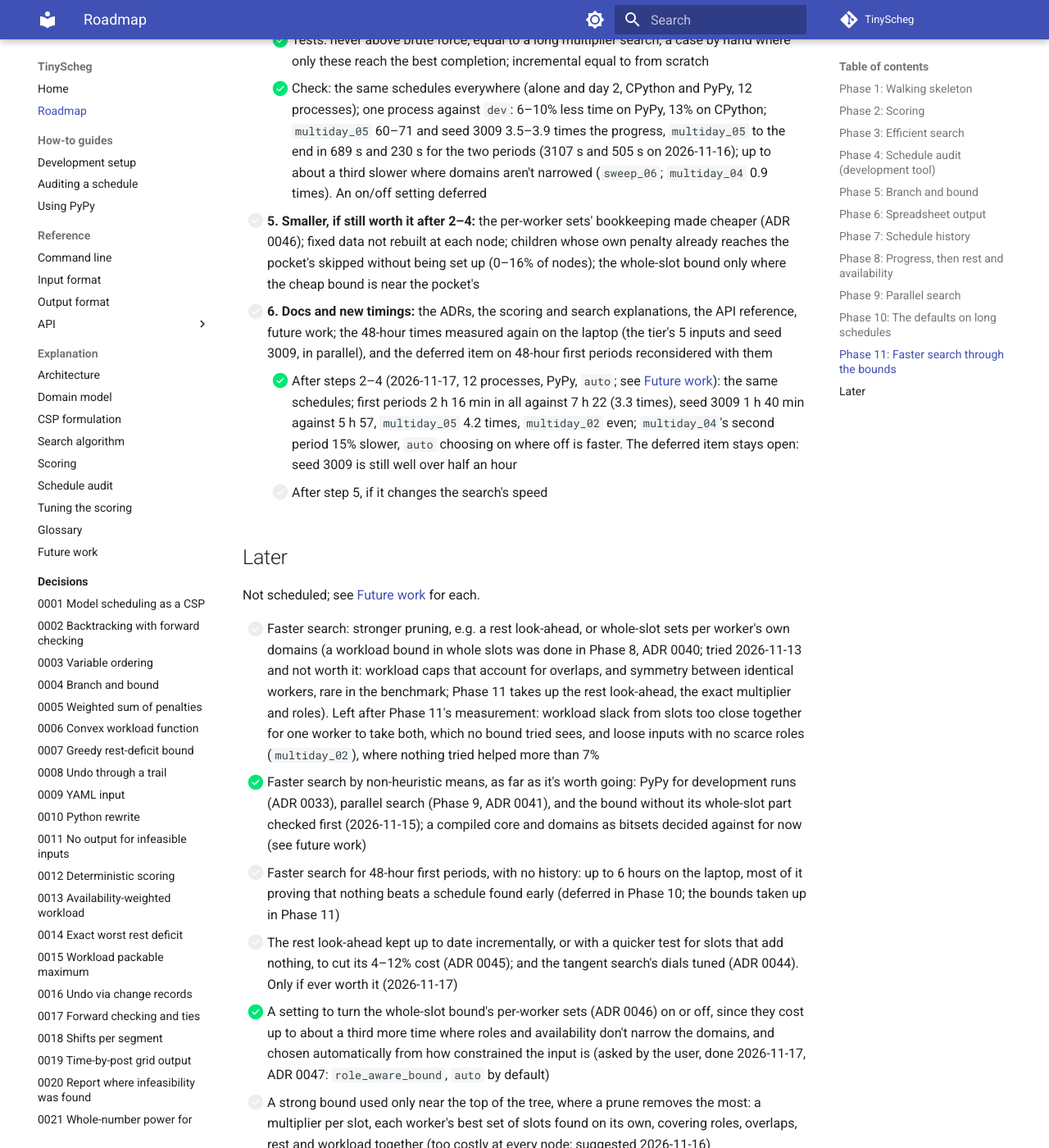
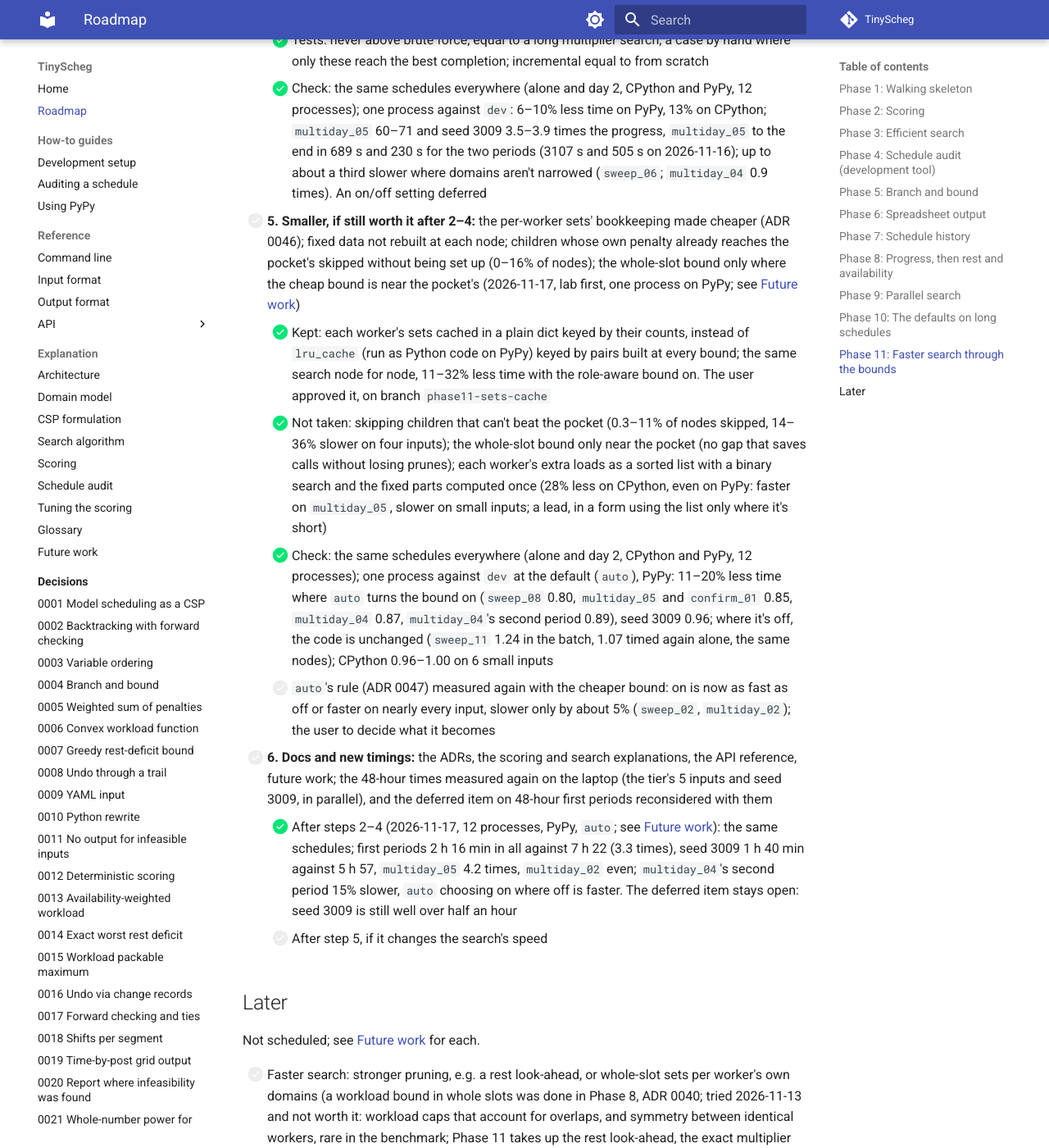
Before and after one commit to 3-kids-wearing-a-trenchcoat/TinyScheg, an MkDocs documentation site: the page built from docs/roadmap.md, in a window 1280 px wide and 1400 px high, scrolled down 8946 px. Shown: the whole window at 82% size. Built offline with MkDocs 1.6.1 and Material for MkDocs 9.7.7, drawn with Linux system fonts in a browser that asks for light colours; comment, search, counter and statistics services are not loaded.

Commit message:
Docs: Phase 11 step 5 (the sets cache kept, with the check; skipping children, gating the whole-slot bound and sorted extra loads not taken, with their numbers; auto's rule to revisit now that the role-aware bound is cheap)
Co-Authored-By: Claude Opus 5.5 <noreply@anthropic.com>
Claude-Session: https://claude.ai/code/session_01F2KXFqzbHQdADpTZjkZwjF

```diff
--- a/docs/roadmap.md
+++ b/docs/roadmap.md
@@ -310,7 +310,23 @@ user's approval first.
       third slower where domains aren't narrowed (`sweep_06`; `multiday_04` 0.9 times). An on/off setting deferred
 - [ ] **5. Smaller, if still worth it after 2–4:** the per-worker sets' bookkeeping made cheaper (ADR 0046); fixed data
       not rebuilt at each node; children whose own penalty already reaches the pocket's skipped without being set up
-      (0–16% of nodes); the whole-slot bound only where the cheap bound is near the pocket's
+      (0–16% of nodes); the whole-slot bound only where the cheap bound is near the pocket's (2026-11-17, lab first,
+      one process on PyPy; see [Future work](explanation/future-work.md#search-performance))
+    - [x] Kept: each worker's sets cached in a plain dict keyed by their counts, instead of `lru_cache` (run as Python
+      code on PyPy) keyed by pairs built at every bound; the same search node for node, 11–32% less time with the
+      role-aware bound on. The user approved it, on branch `phase11-sets-cache`
+    - [x] Not taken: skipping children that can't beat the pocket (0.3–11% of nodes skipped, 14–36% slower on four
+      inputs); the whole-slot bound only near the pocket (no gap that saves calls without losing prunes); each
+      worker's extra loads as a sorted list with a binary search and the fixed parts computed once (28% less on
+      CPython, even on PyPy: faster on `multiday_05`, slower on small inputs; a lead, in a form using the list only
+      where it's short)
+    - [x] Check: the same schedules everywhere (alone and day 2, CPython and PyPy, 12 processes); one process
+      against `dev` at the default (`auto`), PyPy: 11–20% less time where `auto` turns the bound on (`sweep_08` 0.80,
+      `multiday_05` and `confirm_01` 0.85, `multiday_04` 0.87, `multiday_04`'s second period 0.89), seed 3009 0.96;
+      where it's off, the code is unchanged (`sweep_11` 1.24 in the batch, 1.07 timed again alone, the same nodes);
+      CPython 0.96–1.00 on 6 small inputs
+    - [ ] `auto`'s rule (ADR 0047) measured again with the cheaper bound: on is now as fast as off or faster on nearly
+      every input, slower only by about 5% (`sweep_02`, `multiday_02`); the user to decide what it becomes
 - [ ] **6. Docs and new timings:** the ADRs, the scoring and search explanations, the API reference, future work;
       the 48-hour times measured again on the laptop (the tier's 5 inputs and seed 3009, in parallel), and the
       deferred item on 48-hour first periods reconsidered with them
```
Also changed, not shown: docs/explanation/future-work.md (+24 -0 lines), docs/reference/api/scoring.md (+8 -4 lines).
